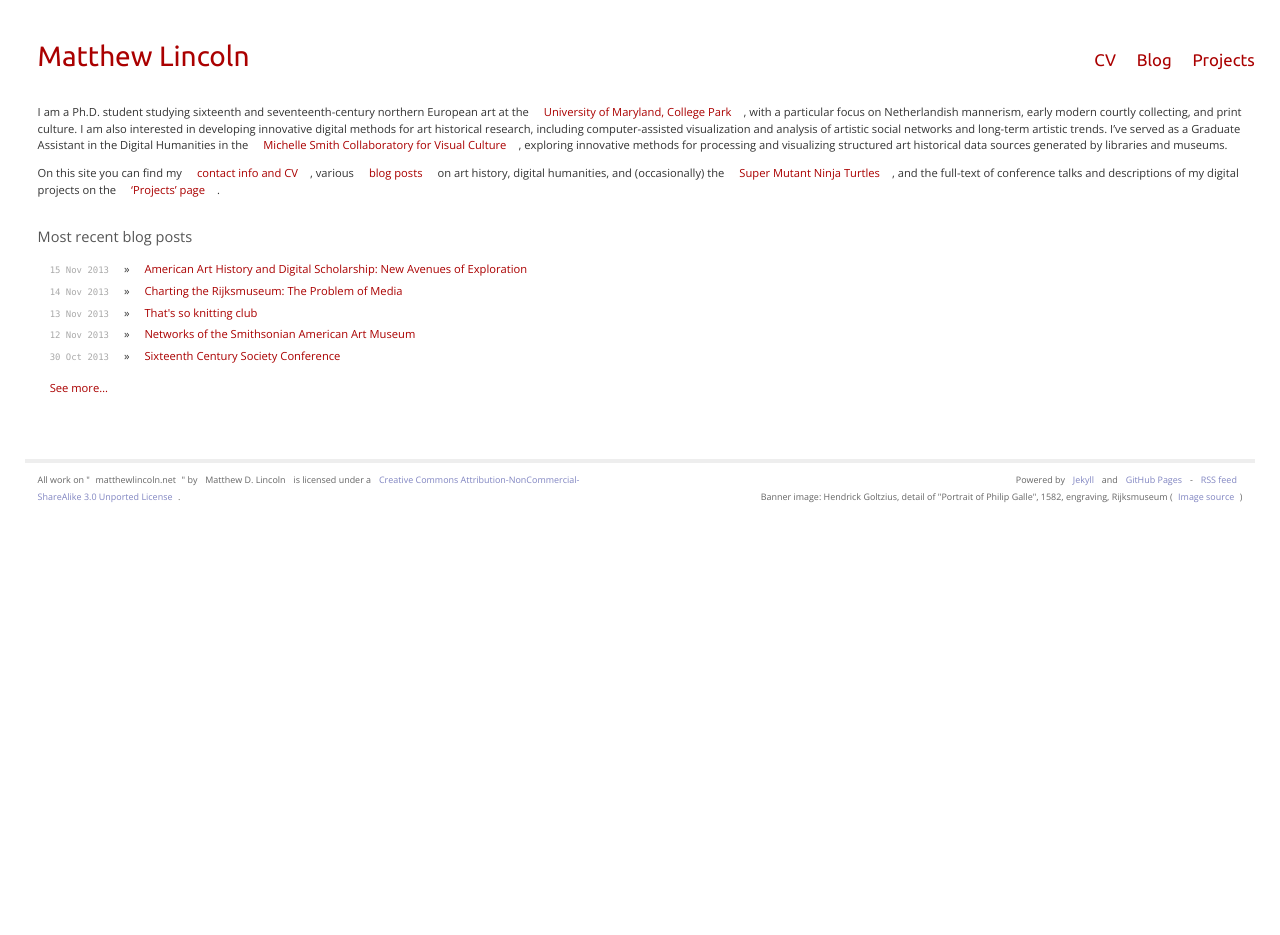
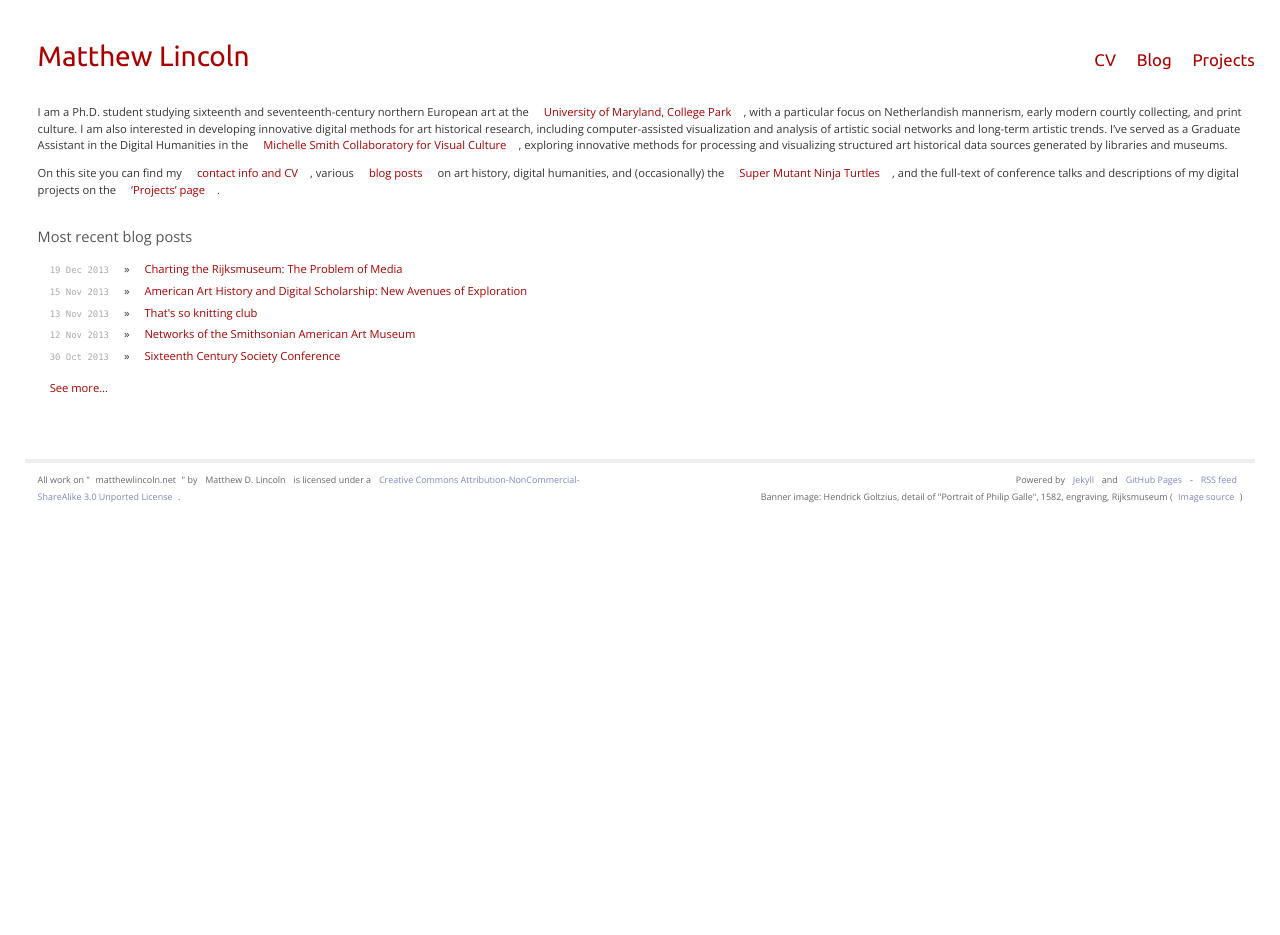
Before and after one commit to mdlincoln/mdlincoln.github.io, a Jekyll site: the page built from index.md, in a window 1280 px wide. Built offline with Jekyll 4.4.1, drawn with Linux system fonts in a browser that asks for light colours.

Commit message:
updated post date

```diff
--- a/_posts/2013-11-14-the-problem-of-media.md
+++ b/_posts/2013-12-19-the-problem-of-media.md
@@ -2,7 +2,7 @@
 layout: post
 comments: true
 title: "Charting the Rijksmuseum: The Problem of Media"
-date: 2013-11-14 10:29:12.583003
+date: 2013-12-19 17:18
 tags:
 - Art History
 - Digital Humanities
```
